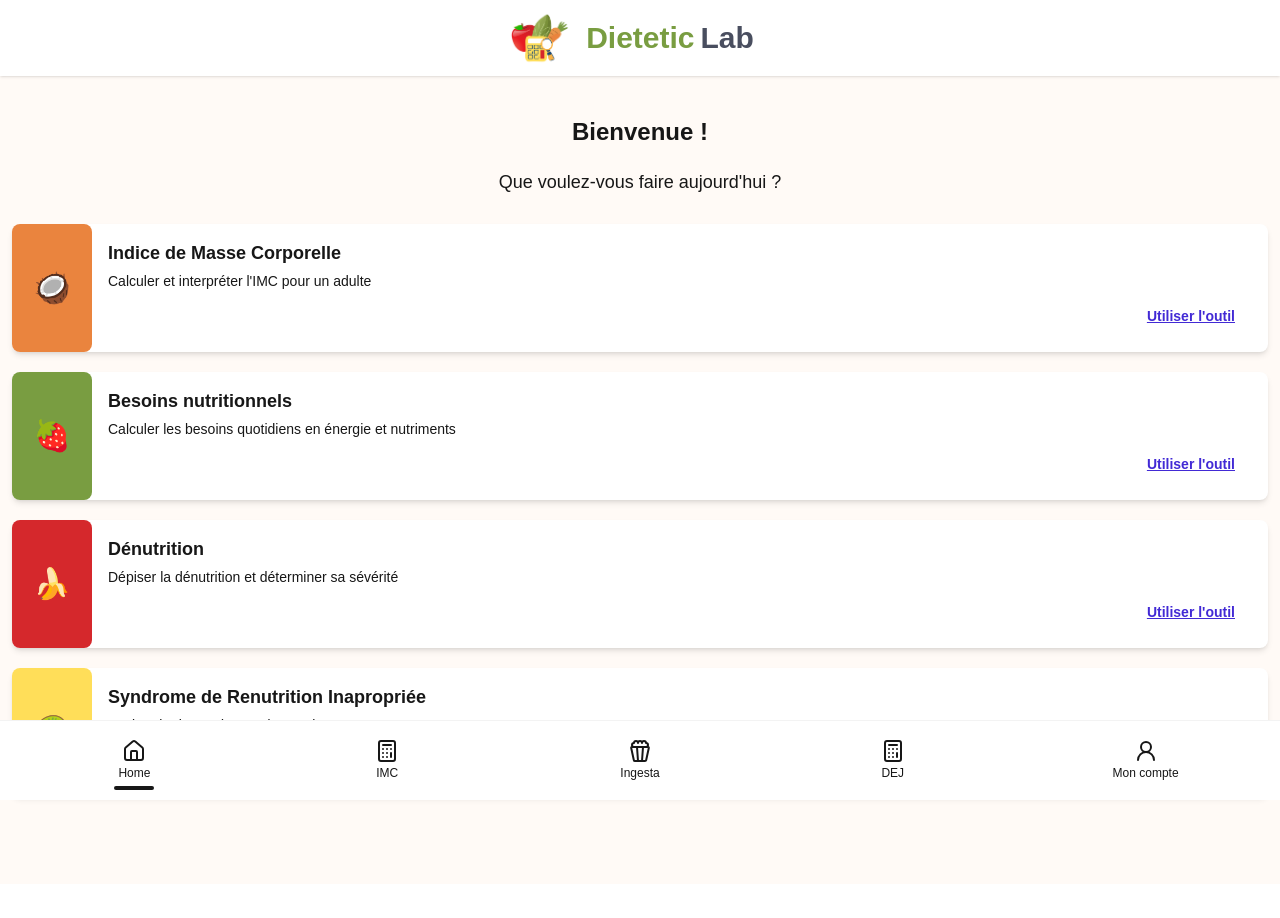
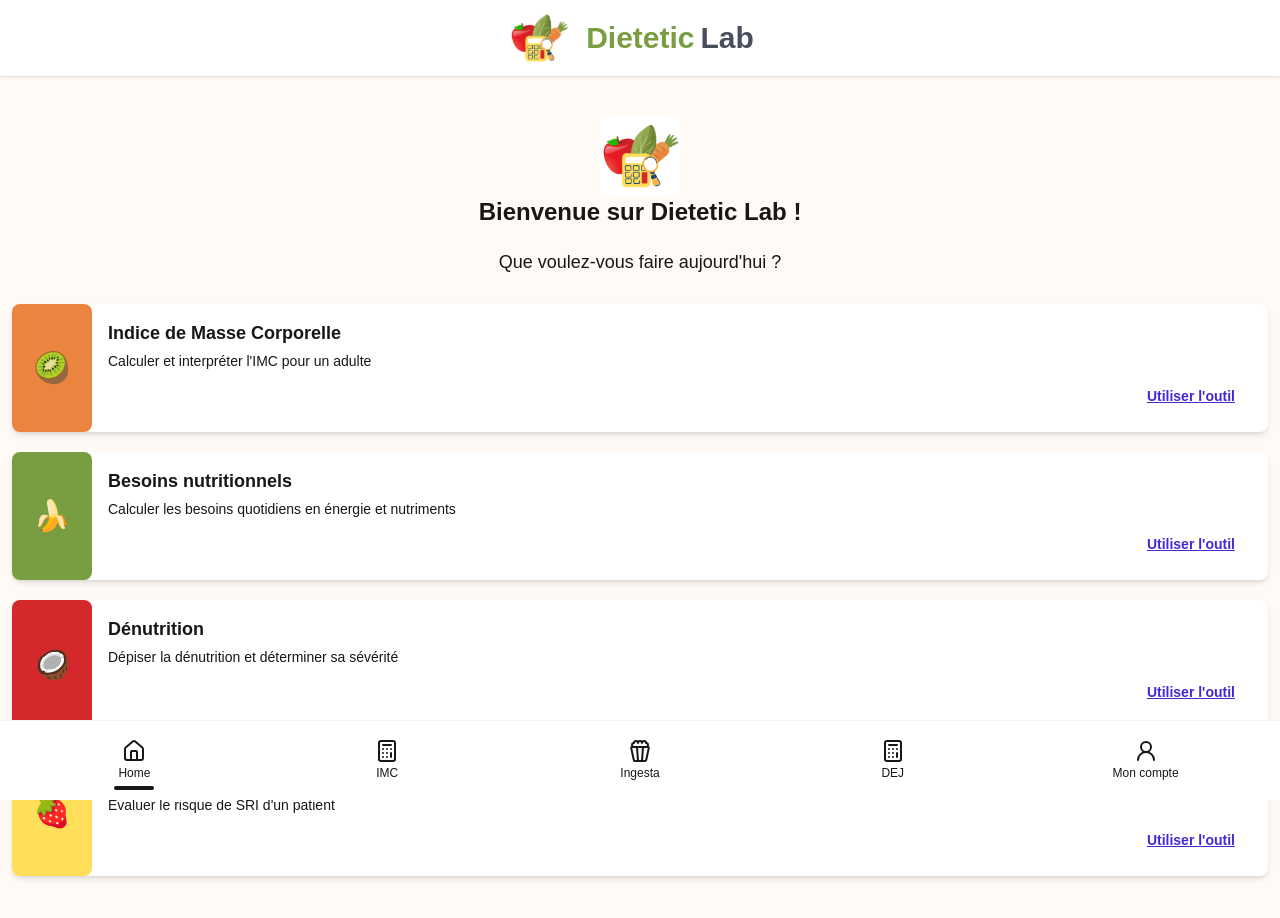
Before and after one commit to Edwige08/dietetic_lab_front, a Next.js app: page / in a window 1280 px wide. Shown: the top 918 px of the page. Before the commit the page ends 884 px from the top, so only its background shows below. Built offline with nearby package versions, Linux system fonts and the light colour scheme.

Commit message:
update: content in home page

```diff
--- a/src/app/page.tsx
+++ b/src/app/page.tsx
@@ -5,14 +5,16 @@ export default function Home() {
   return (
     <>
       <div className="flex flex-col items-center ">
-        <h1 className="text-2xl font-bold mb-5">Bienvenue !</h1>
+        <img src="/logo_image.png" alt="logo de Dietetic Lab" className="w-20" />
+        <h1 className="text-2xl font-bold mb-5">Bienvenue sur Dietetic Lab !</h1>
         <p className="text-lg mb-5">Que voulez-vous faire aujourd'hui ?</p>
       </div>
+
       <div className="flex flex-col gap-1">
         <Link href={"/imc"}>
           <CardSection
             bgColor="bg-(--orangeColor)"
-            emoji="🥥"
+            emoji="🥝"
             title="Indice de Masse Corporelle"
             description="Calculer et interpréter l'IMC pour un adulte"
           />
@@ -20,7 +22,7 @@ export default function Home() {
 
         <Link href={"/dej"}>
           <CardSection
-            emoji="🍓"
+            emoji="🍌"
             bgColor="bg-(--greenColor)"
             title="Besoins nutritionnels"
             description="Calculer les besoins quotidiens en énergie et nutriments"
@@ -29,7 +31,7 @@ export default function Home() {
 
         <Link href={"/undernutrition"}>
           <CardSection
-            emoji="🍌"
+            emoji="🥥"
             bgColor="bg-(--redColor)"
             title="Dénutrition"
             description="Dépiser la dénutrition et déterminer sa sévérité"
@@ -38,7 +40,7 @@ export default function Home() {
 
         <Link href={"/sri"}>
           <CardSection
-            emoji="🥝"
+            emoji="🍓"
             bgColor="bg-(--yellowColor)"
             title="Syndrome de Renutrition Inapropriée"
             description="Evaluer le risque de SRI d'un patient"
```
Lines whose indentation alone changed are shown as unchanged.
